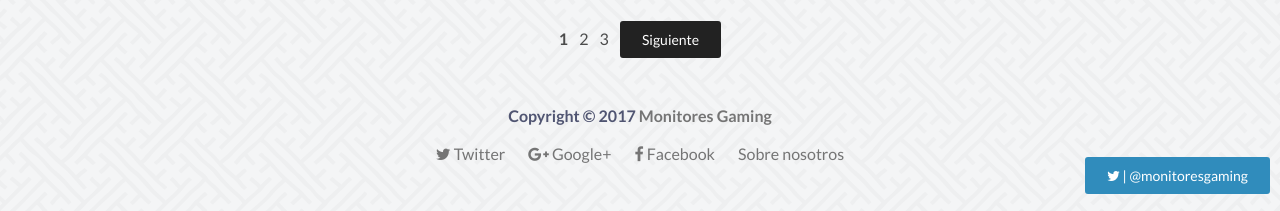
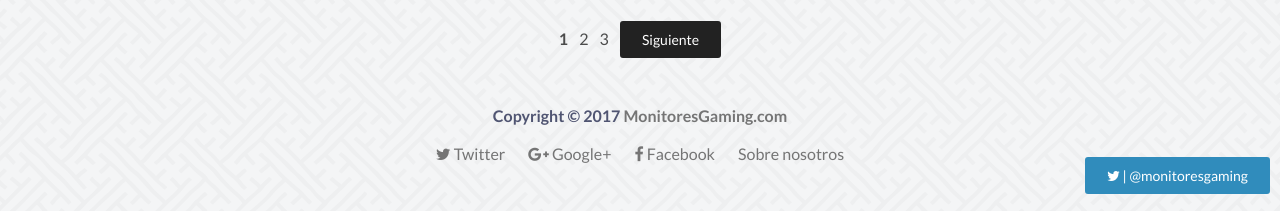
Before and after one commit to Losazul/losazul.github.io, a Jekyll site: the page built from index.html, in a window 1280 px wide and 900 px high, scrolled down 3292 px. Shown: the part 686-897 px from the top of the window. Built offline with Jekyll 4.4.1, drawn with Linux system fonts in a browser that asks for light colours; nearby versions of some CDN libraries; the list of posts is cut into pages by our own code; comment, search, counter and statistics services are not loaded.

Commit message:
Author en footer

```diff
--- a/_includes/footer.html
+++ b/_includes/footer.html
@@ -9,7 +9,7 @@
 
 </style>
 
-<ul></ul><span>  <b><a href="/"><font color="505572">Copyright &copy; {{ site.time | date: '%Y' }}</font> Monitores Gaming</a></b></span>
+<ul></ul><span>  <b><a href="/"><font color="505572">Copyright &copy; {{ site.time | date: '%Y' }}</font>  <span class="author vcard"><span class="fn">{{ site.owner.name }}</span></span></a></b></span>
 <br><br>
 {% if site.twitter_username %}
     <a href="https://twitter.com/{{ site.twitter_username }}" target="blank">
```
Also changed, not shown: 1 other file.
